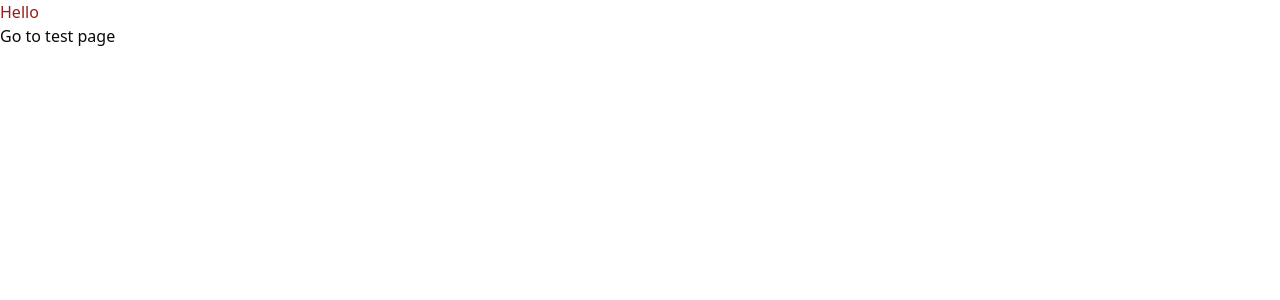
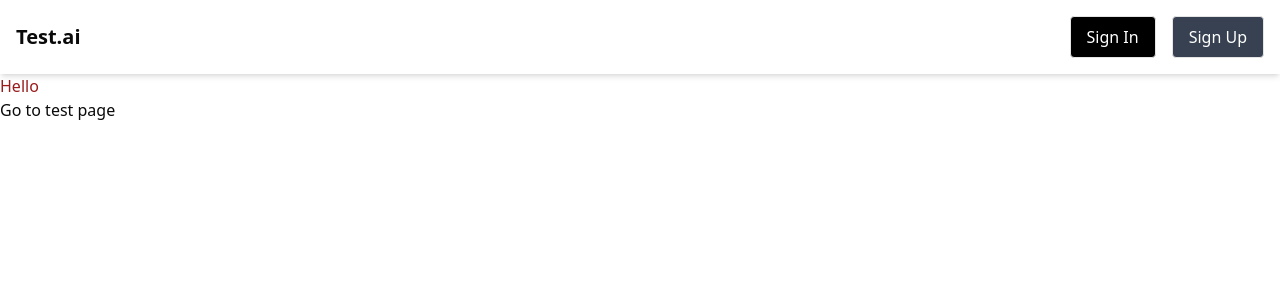
Before and after one commit to YadlaMani/test.ai, a Next.js app: page / in a window 1280 px wide. Shown: the top 300 px of the page. Built offline with nearby package versions, Linux system fonts and the light colour scheme; no server answers.

Commit message:
Navbar added

```diff
--- a/src/app/layout.js
+++ b/src/app/layout.js
@@ -1,6 +1,8 @@
 import localFont from "next/font/local";
 import "./globals.css";
-import { Toaster } from "react-hot-toast"; // Assuming you're using `react-hot-toast` for the Toaster
+import { Toaster } from "react-hot-toast";
+import Navbar from "@/components/Navbar";
+import { Providers } from "@/lib/providers";
 
 const geistSans = localFont({
   src: "./fonts/GeistVF.woff",
@@ -22,10 +24,13 @@ export const metadata = {
 export default function RootLayout({ children }) {
   return (
     <html lang="en">
-      <body className={geistSans.variable}>
-        {children}
-        <Toaster position="bottom-right" />
-      </body>
+      <Providers>
+        <body className={geistSans.variable}>
+          <Navbar />
+          {children}
+          <Toaster position="bottom-right" />
+        </body>
+      </Providers>
     </html>
   );
 }
--- /dev/null
+++ b/src/components/Navbar.jsx
@@ -0,0 +1,43 @@
+
+"use client";
+
+import React from 'react';
+import { useSession, signOut } from 'next-auth/react';
+import Link from 'next/link';
+
+const Navbar = () => {
+  const { data: session } = useSession();
+
+  return (
+    <nav className="flex justify-between items-center p-4 bg-white shadow-md">
+      <div className="text-xl font-bold">
+        Test.ai
+      </div>
+      <div className="flex space-x-4">
+        {!session ? (
+          <>
+            <Link href="/auth/signin">
+              <button className="px-4 py-2 text-white bg-black rounded hover:bg-white hover:text-black hover:border-black border">
+                Sign In
+              </button>
+            </Link>
+            <Link href="/auth/signup">
+              <button className="px-4 py-2 text-white bg-gray-700 rounded hover:bg-white hover:text-black hover:border-black border">
+                Sign Up
+              </button>
+            </Link>
+          </>
+        ) : (
+          <button
+            onClick={() => signOut()}
+            className="px-4 py-2 text-white bg-black rounded hover:bg-red-700"
+          >
+            Sign Out
+          </button>
+        )}
+      </div>
+    </nav>
+  );
+};
+
+export default Navbar;
```
